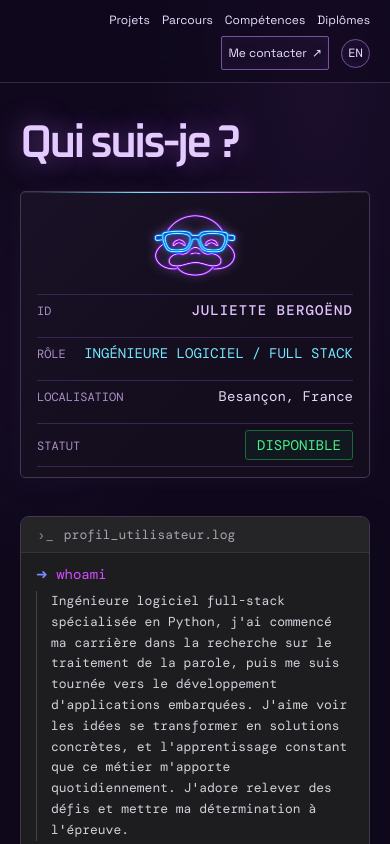
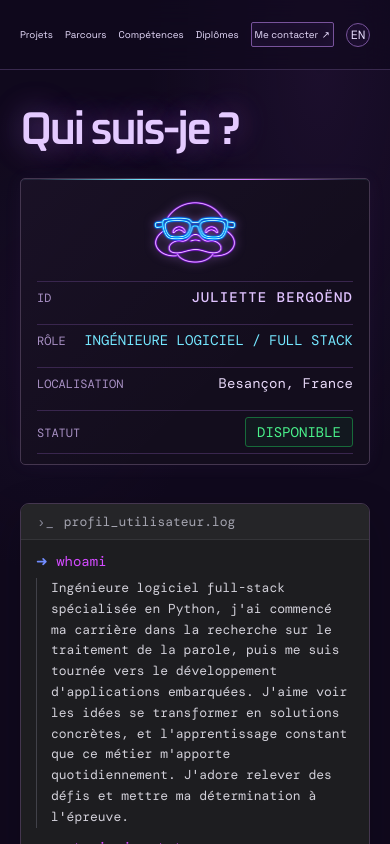
Before and after one commit to julietteBergoend/git-portfolio, a React (Vite) app in the folder portfolio/: page / in a window 390 px wide. Shown: the top 844 px of the page. Built offline with nearby package versions, Linux system fonts and the light colour scheme.

Commit message:
Fix header

```diff
--- a/portfolio/src/App.css
+++ b/portfolio/src/App.css
@@ -2391,8 +2391,14 @@ button {
 
 @media (max-width: 620px) {
   .site-nav {
-    gap: 8px 12px;
-    font-size: 12px;
+    flex-wrap: nowrap;
+    justify-content: space-between;
+    gap: 2px;
+    font-size: clamp(8px, 2.5vw, 11px);
+  }
+
+  .site-nav > a:not(.nav-contact) {
+    white-space: nowrap;
   }
 
   .skills-toolkit {
@@ -2404,7 +2410,19 @@ button {
   }
 
   .nav-contact {
-    padding: 8px 6px;
+    flex: 0 0 auto;
+    padding: 5px 3px;
+    white-space: nowrap;
+  }
+
+  .nav-contact span {
+    margin-left: 1px;
+  }
+
+  .language-toggle {
+    flex: 0 0 24px;
+    width: 24px;
+    height: 24px;
   }
 
   .hero {
```
